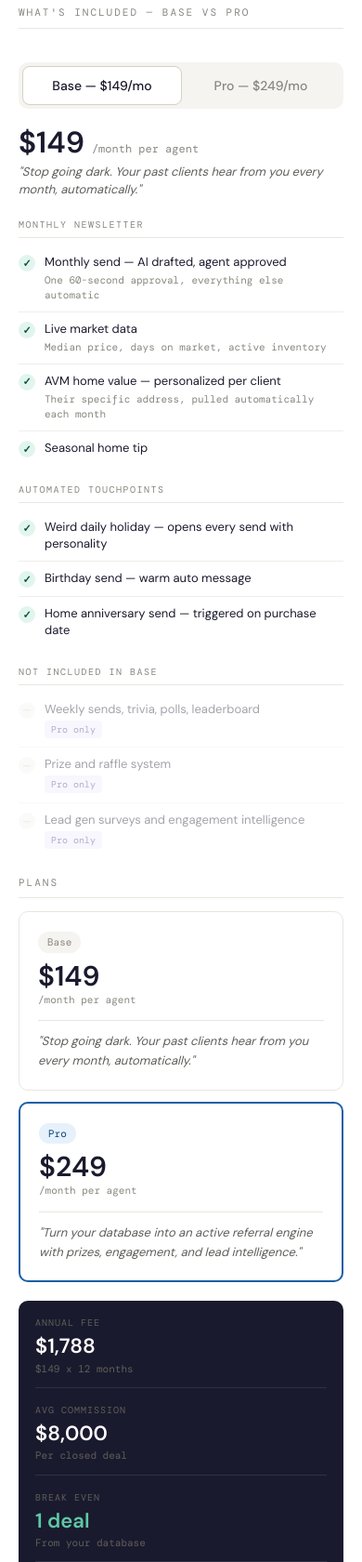
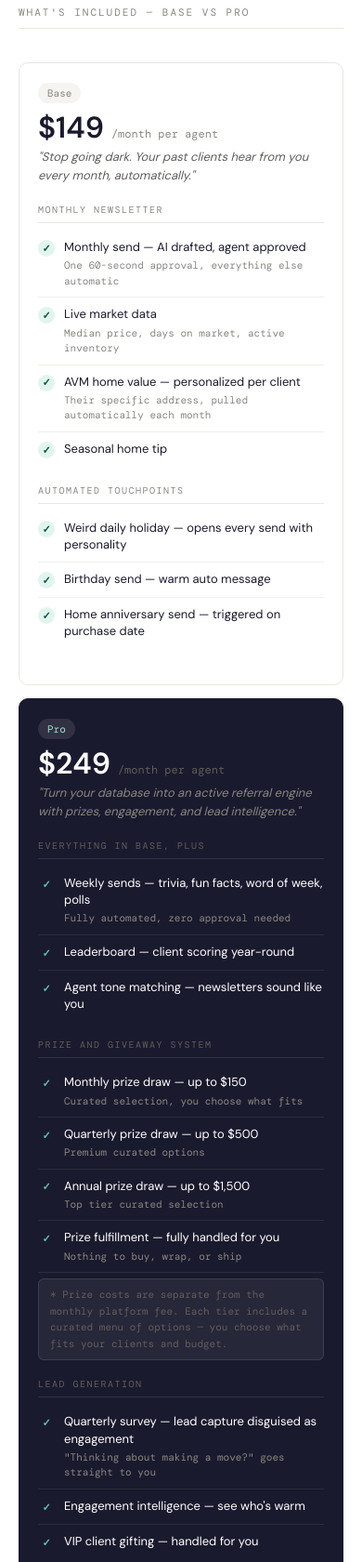
Before and after one commit to nccovington-lgtm/client-for-life-preview, a plain HTML site: page index.html in a window 390 px wide. Shown: the part 1000-2680 px from the top of the page at 93% size. Drawn offline with nearby package versions, Linux system fonts and the light colour scheme.

Commit message:
Update index.html

```diff
--- a/index.html
+++ b/index.html
@@ -471,6 +471,13 @@
   .mt-panel { display: none; }
   .mt-panel.active { display: block; }
 
+  .mt-plan-card { border: 0.5px solid #e8e6e0; border-radius: 10px; padding: 20px; margin-bottom: 14px; }
+  .mt-plan-card-pro { background: #1a1a2e; border-color: #1a1a2e; }
+  .mt-plan-header { margin-bottom: 20px; }
+  .mt-plan-badge { font-family: 'DM Mono', monospace; font-size: 11px; padding: 3px 10px; border-radius: 20px; display: inline-block; margin-bottom: 10px; }
+  .base-badge { background: #f5f4f0; color: #888780; }
+  .pro-badge { background: rgba(255,255,255,0.1); color: #9FE1CB; }
+
   /* ── MOBILE BREAKPOINTS ── */
   @media (max-width: 640px) {
     .header { padding: 24px 20px 20px; }
@@ -484,6 +491,7 @@
 
     .compare-wrap { display: none; }
     .mobile-toggle { display: block; }
+    .pricing-section-mobile-hide { display: none; }
 
     .pricing-grid { grid-template-columns: 1fr; }
     .pricing-price { font-size: 30px; }
@@ -657,17 +665,17 @@
             </tr>
             <tr class="section-row"><td colspan="3">Prize and giveaway system — pro only</td></tr>
             <tr class="feature-row">
-              <td>Monthly prize draw — curated gift selection</td>
+              <td>Monthly prize draw — up to $150</td>
               <td class="col-base"><span class="dash">—</span></td>
               <td class="col-pro"><span class="check">✓</span></td>
             </tr>
             <tr class="feature-row">
-              <td>Quarterly prize draw — premium curated experiences and gifts</td>
+              <td>Quarterly prize draw — up to $500</td>
               <td class="col-base"><span class="dash">—</span></td>
               <td class="col-pro"><span class="check">✓</span></td>
             </tr>
             <tr class="feature-row">
-              <td>Annual prize draw — top tier curated selection</td>
+              <td>Annual prize draw — up to $1,500</td>
               <td class="col-base"><span class="dash">—</span></td>
               <td class="col-pro"><span class="check">✓</span></td>
             </tr>
@@ -705,15 +713,15 @@
       </div>
     </div>
 
-    <!-- MOBILE TOGGLE -->
+    <!-- MOBILE STACKED PLANS -->
     <div class="mobile-toggle">
-      <div class="toggle-bar">
-        <button class="toggle-btn active-base" id="btn-base" onclick="switchPlan('base')">Base — $149/mo</button>
-        <button class="toggle-btn" id="btn-pro" onclick="switchPlan('pro')">Pro — $249/mo</button>
-      </div>
-      <div class="mt-panel active" id="panel-base">
-        <div class="mt-price-row"><span class="mt-price-big">$149</span><span class="mt-price-per">/month per agent</span></div>
-        <div class="mt-tagline">"Stop going dark. Your past clients hear from you every month, automatically."</div>
+
+      <div class="mt-plan-card">
+        <div class="mt-plan-header">
+          <div class="mt-plan-badge base-badge">Base</div>
+          <div class="mt-price-row"><span class="mt-price-big">$149</span><span class="mt-price-per">/month per agent</span></div>
+          <div class="mt-tagline">"Stop going dark. Your past clients hear from you every month, automatically."</div>
+        </div>
         <div class="mt-group">
           <div class="mt-group-label">Monthly newsletter</div>
           <div class="mt-item"><div class="mt-dot yes">✓</div><div><div class="mt-text">Monthly send — AI drafted, agent approved</div><div class="mt-sub">One 60-second approval, everything else automatic</div></div></div>
@@ -727,39 +735,38 @@
           <div class="mt-item"><div class="mt-dot yes">✓</div><div><div class="mt-text">Birthday send — warm auto message</div></div></div>
           <div class="mt-item"><div class="mt-dot yes">✓</div><div><div class="mt-text">Home anniversary send — triggered on purchase date</div></div></div>
         </div>
+      </div>
+
+      <div class="mt-plan-card mt-plan-card-pro">
+        <div class="mt-plan-header">
+          <div class="mt-plan-badge pro-badge">Pro</div>
+          <div class="mt-price-row"><span class="mt-price-big" style="color:#ffffff;">$249</span><span class="mt-price-per" style="color:#5F5E5A;">/month per agent</span></div>
+          <div class="mt-tagline" style="color:#888780;">"Turn your database into an active referral engine with prizes, engagement, and lead intelligence."</div>
+        </div>
         <div class="mt-group">
-          <div class="mt-group-label">Not included in base</div>
-          <div class="mt-item" style="opacity:0.4;"><div class="mt-dot no">—</div><div><div class="mt-text">Weekly sends, trivia, polls, leaderboard</div><div class="mt-badge">Pro only</div></div></div>
-          <div class="mt-item" style="opacity:0.4;"><div class="mt-dot no">—</div><div><div class="mt-text">Prize and raffle system</div><div class="mt-badge">Pro only</div></div></div>
-          <div class="mt-item" style="opacity:0.4;"><div class="mt-dot no">—</div><div><div class="mt-text">Lead gen surveys and engagement intelligence</div><div class="mt-badge">Pro only</div></div></div>
+          <div class="mt-group-label" style="color:#5F5E5A; border-color:rgba(255,255,255,0.1);">Everything in base, plus</div>
+          <div class="mt-item" style="border-color:rgba(255,255,255,0.08);"><div class="mt-dot pro">✓</div><div><div class="mt-text" style="color:#ffffff;">Weekly sends — trivia, fun facts, word of week, polls</div><div class="mt-sub">Fully automated, zero approval needed</div></div></div>
+          <div class="mt-item" style="border-color:rgba(255,255,255,0.08);"><div class="mt-dot pro">✓</div><div><div class="mt-text" style="color:#ffffff;">Leaderboard — client scoring year-round</div></div></div>
+          <div class="mt-item" style="border-color:rgba(255,255,255,0.08);"><div class="mt-dot pro">✓</div><div><div class="mt-text" style="color:#ffffff;">Agent tone matching — newsletters sound like you</div></div></div>
+        </div>
+        <div class="mt-group">
+          <div class="mt-group-label" style="color:#5F5E5A; border-color:rgba(255,255,255,0.1);">Prize and giveaway system</div>
+          <div class="mt-item" style="border-color:rgba(255,255,255,0.08);"><div class="mt-dot pro">✓</div><div><div class="mt-text" style="color:#ffffff;">Monthly prize draw — up to $150</div><div class="mt-sub">Curated selection, you choose what fits</div></div></div>
+          <div class="mt-item" style="border-color:rgba(255,255,255,0.08);"><div class="mt-dot pro">✓</div><div><div class="mt-text" style="color:#ffffff;">Quarterly prize draw — up to $500</div><div class="mt-sub">Premium curated options</div></div></div>
+          <div class="mt-item" style="border-color:rgba(255,255,255,0.08);"><div class="mt-dot pro">✓</div><div><div class="mt-text" style="color:#ffffff;">Annual prize draw — up to $1,500</div><div class="mt-sub">Top tier curated selection</div></div></div>
+          <div class="mt-item" style="border-color:rgba(255,255,255,0.08);"><div class="mt-dot pro">✓</div><div><div class="mt-text" style="color:#ffffff;">Prize fulfillment — fully handled for you</div><div class="mt-sub">Nothing to buy, wrap, or ship</div></div></div>
+          <div class="mt-note" style="background:rgba(255,255,255,0.06); border-color:rgba(255,255,255,0.1); color:#5F5E5A;">* Prize costs are separate from the monthly platform fee. Each tier includes a curated menu of options — you choose what fits your clients and budget.</div>
+        </div>
+        <div class="mt-group">
+          <div class="mt-group-label" style="color:#5F5E5A; border-color:rgba(255,255,255,0.1);">Lead generation</div>
+          <div class="mt-item" style="border-color:rgba(255,255,255,0.08);"><div class="mt-dot pro">✓</div><div><div class="mt-text" style="color:#ffffff;">Quarterly survey — lead capture disguised as engagement</div><div class="mt-sub">"Thinking about making a move?" goes straight to you</div></div></div>
+          <div class="mt-item" style="border-color:rgba(255,255,255,0.08);"><div class="mt-dot pro">✓</div><div><div class="mt-text" style="color:#ffffff;">Engagement intelligence — see who's warm</div></div></div>
+          <div class="mt-item" style="border-color:rgba(255,255,255,0.08);"><div class="mt-dot pro">✓</div><div><div class="mt-text" style="color:#ffffff;">VIP client gifting — handled for you</div></div></div>
         </div>
       </div>
-      <div class="mt-panel" id="panel-pro">
-        <div class="mt-price-row"><span class="mt-price-big">$249</span><span class="mt-price-per">/month per agent</span></div>
-        <div class="mt-tagline">"Turn your database into an active referral engine with prizes, engagement, and lead intelligence."</div>
-        <div class="mt-group">
-          <div class="mt-group-label">Everything in base, plus</div>
-          <div class="mt-item"><div class="mt-dot pro">✓</div><div><div class="mt-text">Weekly sends — trivia, fun facts, word of week, polls</div><div class="mt-sub">Fully automated, zero approval needed</div></div></div>
-          <div class="mt-item"><div class="mt-dot pro">✓</div><div><div class="mt-text">Leaderboard — client scoring year-round</div></div></div>
-          <div class="mt-item"><div class="mt-dot pro">✓</div><div><div class="mt-text">Agent tone matching — newsletters sound like you</div></div></div>
-        </div>
-        <div class="mt-group">
-          <div class="mt-group-label">Prize and giveaway system</div>
-          <div class="mt-item"><div class="mt-dot pro">✓</div><div><div class="mt-text">Monthly prize draw</div><div class="mt-sub">Choose from a curated selection at each draw level</div></div></div>
-          <div class="mt-item"><div class="mt-dot pro">✓</div><div><div class="mt-text">Quarterly prize draw</div><div class="mt-sub">Premium curated options — experiences, gifts, and more</div></div></div>
-          <div class="mt-item"><div class="mt-dot pro">✓</div><div><div class="mt-text">Annual prize draw</div><div class="mt-sub">Top tier curated selection — your clients will remember it</div></div></div>
-          <div class="mt-item"><div class="mt-dot pro">✓</div><div><div class="mt-text">Prize fulfillment — fully handled for you</div><div class="mt-sub">Nothing to buy, wrap, or ship</div></div></div>
-          <div class="mt-note">* Prize costs are separate from the monthly platform fee. Each tier includes a curated menu of options — you choose what fits your clients and budget.</div>
-        </div>
-        <div class="mt-group">
-          <div class="mt-group-label">Lead generation</div>
-          <div class="mt-item"><div class="mt-dot pro">✓</div><div><div class="mt-text">Quarterly survey — lead capture disguised as engagement</div><div class="mt-sub">"Thinking about making a move?" goes straight to you</div></div></div>
-          <div class="mt-item"><div class="mt-dot pro">✓</div><div><div class="mt-text">Engagement intelligence — see who's warm</div></div></div>
-          <div class="mt-item"><div class="mt-dot pro">✓</div><div><div class="mt-text">VIP client gifting — handled for you</div></div></div>
-        </div>
-      </div>
+
     </div>
-    <div class="section">
+    <div class="section pricing-section-mobile-hide">
       <div class="section-label">Plans</div>
       <div class="pricing-grid">
         <div class="pricing-card">
@@ -878,13 +885,5 @@
   </div>
 
 </div>
-<script>
-function switchPlan(plan) {
-  document.getElementById('panel-base').classList.toggle('active', plan === 'base');
-  document.getElementById('panel-pro').classList.toggle('active', plan === 'pro');
-  document.getElementById('btn-base').className = 'toggle-btn' + (plan === 'base' ? ' active-base' : '');
-  document.getElementById('btn-pro').className = 'toggle-btn' + (plan === 'pro' ? ' active-pro' : '');
-}
-</script>
 </body>
 </html>
```
